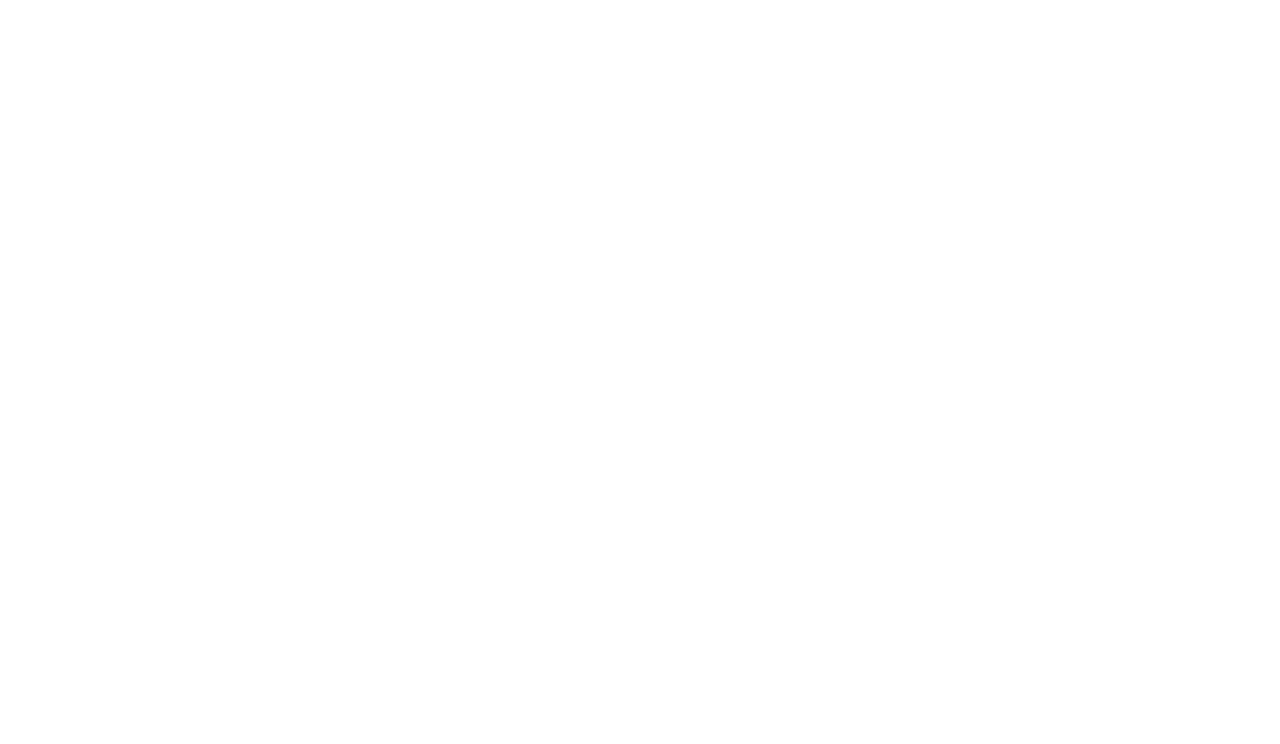
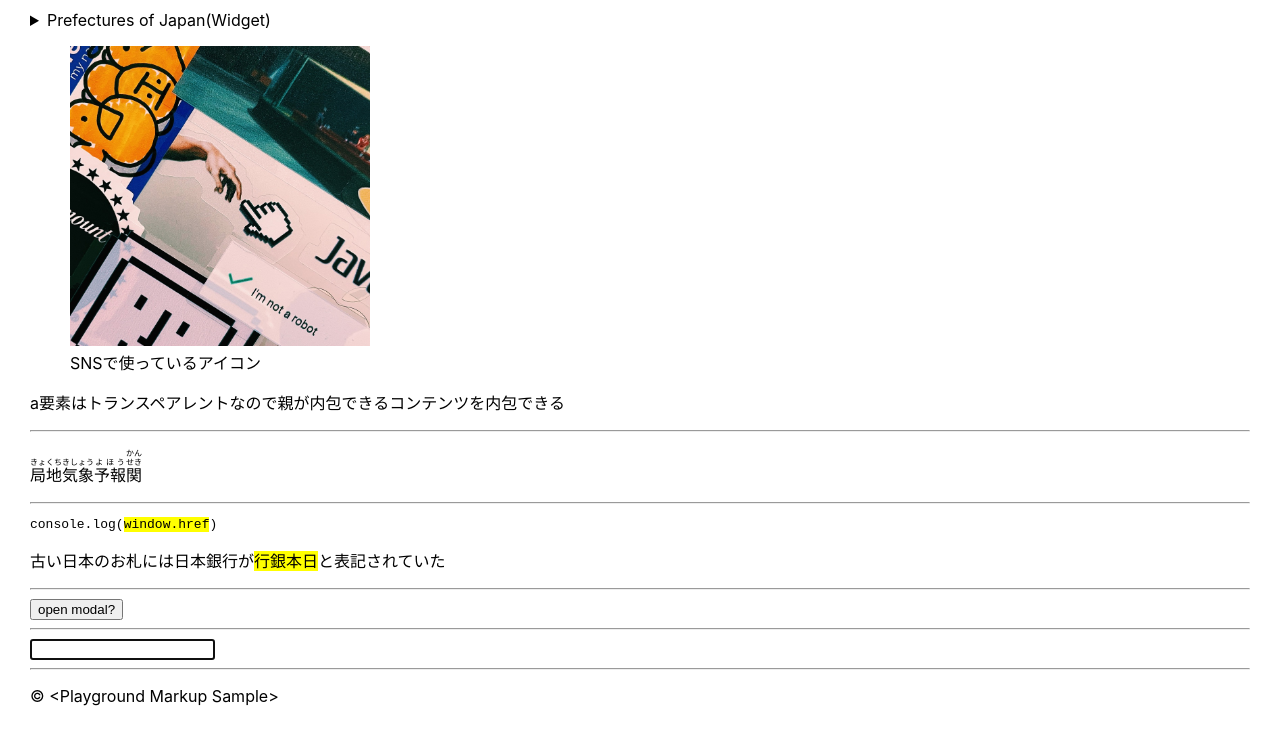
Before and after one commit to 02kK/nextjs-chaotic-playground, a Next.js app: page /playground/markup in a window 1280 px wide. Shown: the top 744 px of the page. Built offline with nearby package versions, Linux system fonts and the light colour scheme.

Commit message:
ディレクトリ構成微修正

```diff
--- a/src/pages/playground/markup.tsx
+++ b/src/pages/playground/markup.tsx
@@ -2,7 +2,7 @@
 import Image from "next/image";
 import Link from "next/link";
 
-import styles from "../../../styles/markup.module.sass";
+import styles from "../../../styles/playground/markup.module.sass";
 
 // Property does not exist on type 'JSX.IntrinsicElements'のコンパイルエラーとなった際の妥協策
 declare global {
@@ -40,7 +40,7 @@
   // const refreshNowDate = () => setDateNow(() => new Date());
 
   return (
-    <main className={styles.markup} draggable={false} hidden>
+    <main className={styles.markup} draggable={false}>
       <section>
         <details>
           <summary>Prefectures of Japan(Widget)</summary>
```
Also changed, not shown: src/pages/index.tsx (+10 -0 lines), styles/playground/markup.module.sass (renamed from styles/markup.module.sass), 1 other file (tests, documents, lock files or other folders).
